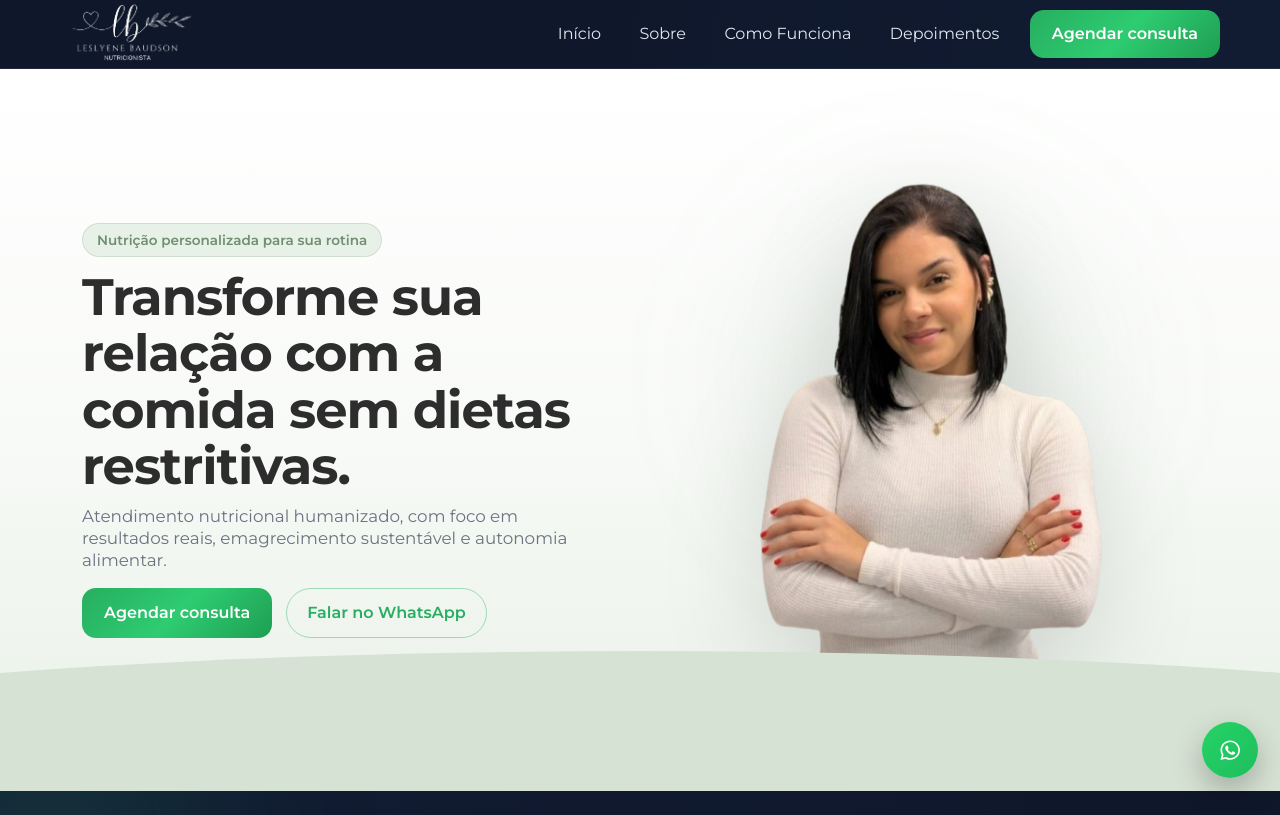
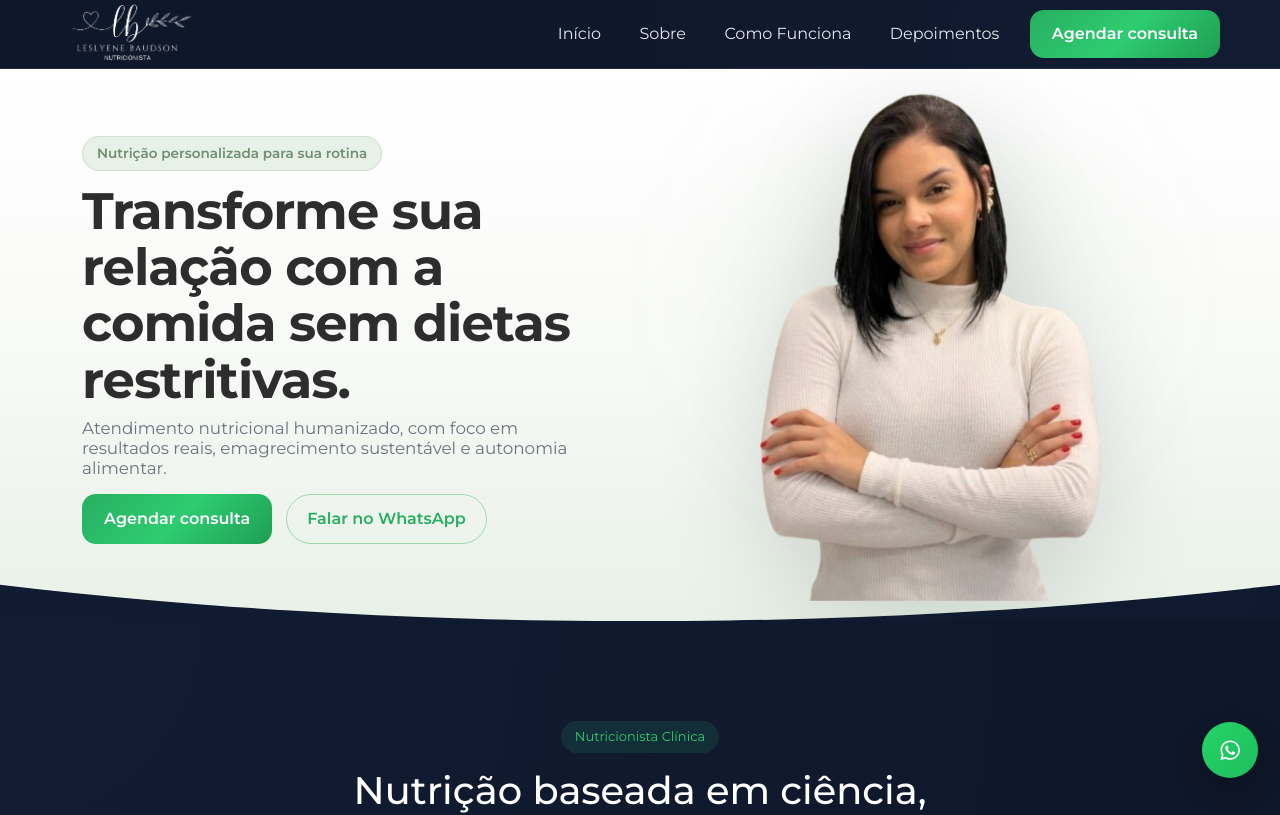
Before and after one commit to kevinbaudson/leslyeneNutricao, a React (Vite) app: page / in a window 1280 px wide. Shown: the top 815 px of the page. Built offline with nearby package versions, Linux system fonts and the light colour scheme.

Commit message:
criando detalhe no Hero.

```diff
--- a/src/components/About/About.css
+++ b/src/components/About/About.css
@@ -1,10 +1,6 @@
 .about {
   padding: 100px 20px;
-  background: radial-gradient(
-    circle at top left,
-    #111c33,
-    #0f172a 80%
-  );
+  background: var(--background-sections);
   color: #fff;
   position: relative;
   overflow: hidden;
@@ -20,11 +16,7 @@
   left: -200px;
   width: 500px;
   height: 500px;
-  background: radial-gradient(
-    circle,
-    rgba(46,204,113,0.18),
-    transparent 65%
-  );
+
   filter: blur(80px);
 }
 
--- a/src/components/About/About.jsx
+++ b/src/components/About/About.jsx
@@ -12,13 +12,13 @@ export default function About() {
         <div className="about-header">
           <span className="about-badge">Nutricionista Clínica</span>
 
-          <h2>
+          <h2 className={`fade-up ${visible ? "show" : ""}`}>
             Nutrição baseada em ciência,
             <br />
             focada em resultados reais
           </h2>
 
-          <p>
+          <p className={`fade-up ${visible ? "show" : ""}`} style={{ transitionDelay: "0.15s" }}>
             Atendimento personalizado para emagrecimento, saúde metabólica e performance.
           </p>
         </div>
--- a/src/components/Footer/Footer.css
+++ b/src/components/Footer/Footer.css
@@ -1,11 +1,7 @@
 .footer {
   width: 100%;
   margin: 0;
-  background: radial-gradient(
-    circle at bottom right,
-    #111c33,
-    #0f172a 60%
-  );
+  background: var(--background-sections);
   border-top: 1px solid rgba(255, 255, 255, 0.08);
   color: #e2e8f0;
 
--- a/src/components/Hero/Hero.css
+++ b/src/components/Hero/Hero.css
@@ -1,47 +1,13 @@
 .hero {
   position: relative;
   overflow: hidden;
-
-  background: linear-gradient(
-    180deg,
-    #ffffff 0%,
-    #f8faf7 50%,
-    #e8f1e7 100%
-  );
+  padding-top: 10px;
+  padding-bottom: 20px;
+  background: linear-gradient(180deg, #ffffff 0%, #f8faf7 50%, #e8f1e7 100%);
+  clip-path: ellipse(140% 100% at 50% 0%);
 }
 
-.hero::after {
-  content: "";
 
-  position: absolute;
-  left: 0;
-  bottom: -1px;
-
-  width: 100%;
-  height: 120px;
-
-  background: white;
-
-  border-radius: -100% -100% 0 0;
-
-  z-index: 2;
-}
-.hero::after {
-  content: "";
-  position: absolute;
-
-  left: 50%;
-  bottom: -120px;
-
-  transform: translateX(-50%);
-
-  width: 180%;
-  height: 260px;
-
-  background: #d6e2d4;
-
-  border-radius: 50%;
-}
 .hero .container {
   position: relative;
   z-index: 1;
@@ -55,6 +21,7 @@
 
 /* BADGE */
 .hero-badge {
+  margin-bottom: 6px;
   display: inline-block;
 
   padding: 6px 14px;
@@ -71,7 +38,7 @@
 
 /* TITLE */
 .hero-title {
-  margin-top: 12px;
+  margin-top: 6px;
 
   font-size: clamp(2.2rem, 4vw, 3.6rem);
   line-height: 1.1;
@@ -84,19 +51,15 @@
 
 /* DESCRIPTION */
 .hero-description {
-  margin-top: 12px;
-
+  margin-top: 10px;
   font-size: 1.05rem;
-  line-height: 1.3;
-
+  line-height: 1.25rem;
   color: var(--text-light);
   max-width: 520px;
 }
 
 /* ACTIONS */
 .hero-actions {
-  margin-top: 10px;
-
   display: flex;
   gap: 14px;
   flex-wrap: wrap;
@@ -148,13 +111,12 @@
   width: 420px;
   height: 420px;
 
-  background:
-    radial-gradient(
-      circle,
-      rgba(111, 143, 114, 0.22) 0%,
-      rgba(111, 143, 114, 0.08) 45%,
-      transparent 75%
-    );
+  background: radial-gradient(
+    circle,
+    rgba(111, 143, 114, 0.22) 0%,
+    rgba(111, 143, 114, 0.08) 45%,
+    transparent 75%
+  );
 
   filter: blur(60px);
 
@@ -162,6 +124,7 @@
 
   animation: pulseGlow 8s ease-in-out infinite;
 }
+
 .hero-avatar {
   position: relative;
   max-width: 420px;
--- a/src/styles/global.css
+++ b/src/styles/global.css
@@ -14,6 +14,7 @@ body {
   overflow-x: hidden;
    -webkit-font-smoothing: antialiased;
   -moz-osx-font-smoothing: grayscale;
+  background: var(--background-sections);
 }
 .whatsapp-button {
   z-index: 999999 !important;
--- a/src/styles/variables.css
+++ b/src/styles/variables.css
@@ -5,7 +5,11 @@
   --text: #2d2d2d;
   --text-light: #6b7280;
   --white: #ffffff;
-
+  --background-sections:radial-gradient(
+    circle at top left,
+    #111c33,
+    #0f172a 80%
+  ) ;
   --color-button-cta: linear-gradient(
     135deg,
     #27ae60 0%,
```
Also changed, not shown: src/components/RecipeCard/RecipeCard.css (deleted, +0 -61 lines), src/components/RecipeCard/RecipeCard.jsx (deleted, +0 -29 lines).
